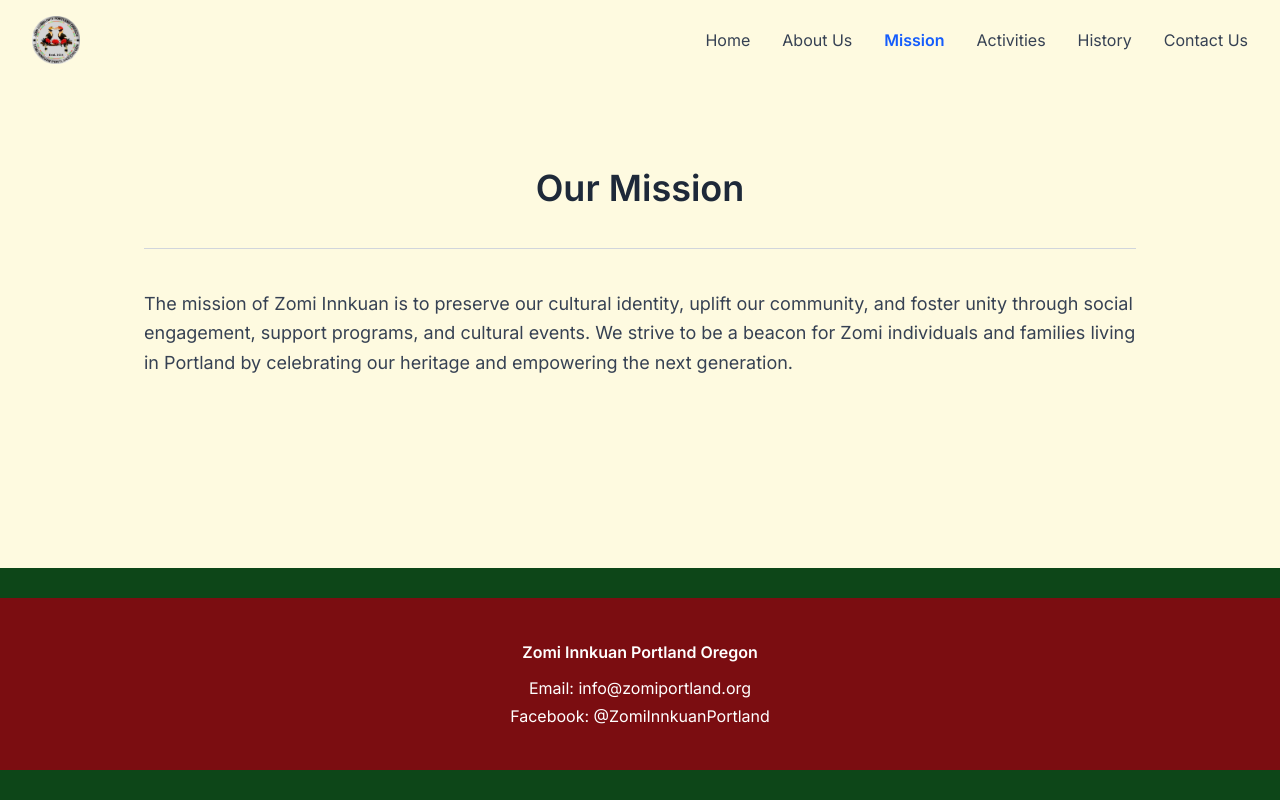
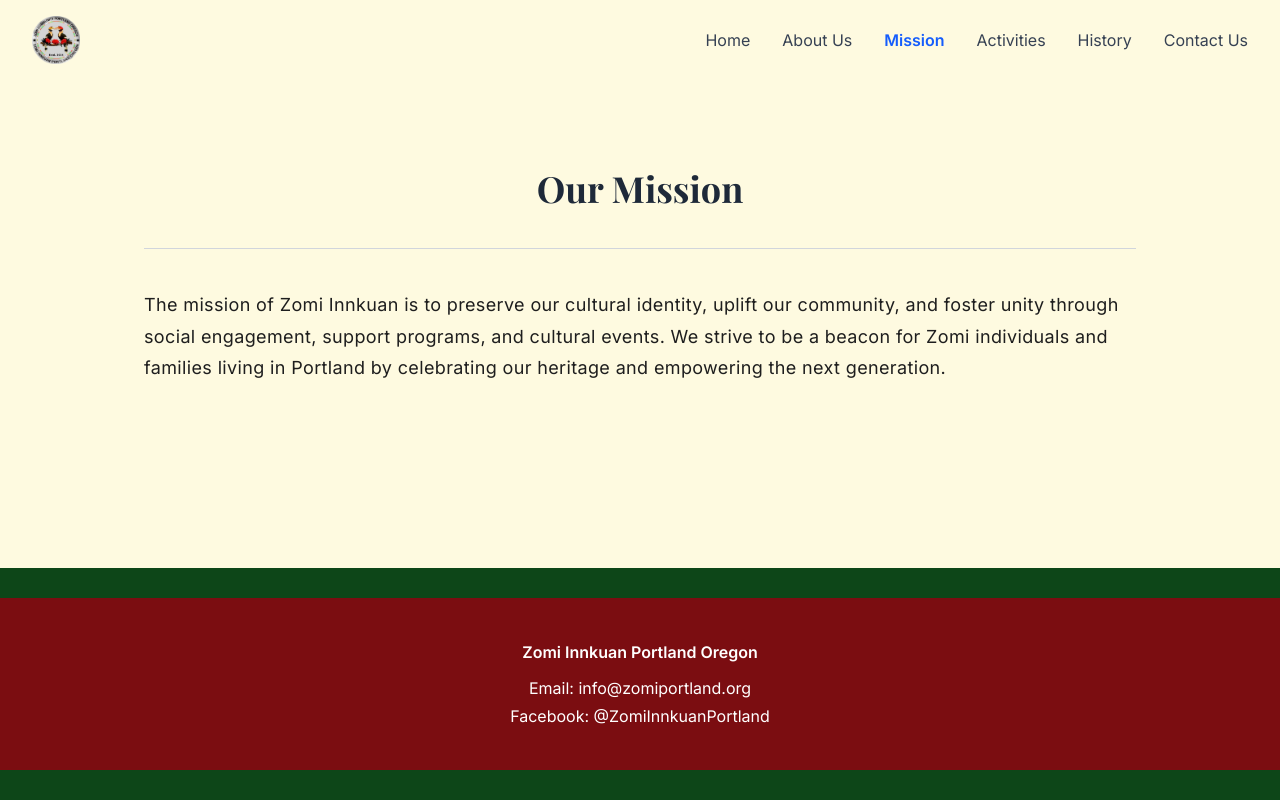
Before and after one commit to dvan2/zipo-site, a Next.js app: page /mission in a window 1280 px wide. Built offline with nearby package versions, Linux system fonts and the light colour scheme.

Commit message:
created wrapper class, extracting fonts

```diff
--- a/app/about/page.tsx
+++ b/app/about/page.tsx
@@ -1,15 +1,14 @@
 import PageHeader from '@/components/PageHeader';
+import Wrapper from '@/components/Wrapper';
 
 export default function About() {
   return (
-    <div className='max-w-5xl mx-auto px-6 py-20'>
+    <Wrapper>
       <PageHeader title='About Us' />
       <p className='text-lg text-gray-700 leading-relaxed'>
         Zomi Innkuan Portland is a vibrant community fostering unity among Zomi
         families through cultural celebrations, support, and leadership.
       </p>
-
-      {/* Additional sections below */}
-    </div>
+    </Wrapper>
   );
 }
--- a/app/activities/page.tsx
+++ b/app/activities/page.tsx
@@ -1,10 +1,10 @@
 import PageHeader from '@/components/PageHeader';
 
-export default function Page() {
+export default function Activities() {
   return (
     <div className='max-w-5xl mx-auto px-4 py-12'>
       <PageHeader title='Activities' />
-      <p className='text-lg text-gray-700 leading-relaxed'>
+      <p className='body-lg'>
         At Zomi Innkuan Portland, we regularly host cultural celebrations,
         community meetings, fundraising events, and youth programs to strengthen
         unity and preserve our Zomi heritage. Our activities aim to uplift,
--- a/app/globals.css
+++ b/app/globals.css
@@ -13,6 +13,16 @@
 @layer components {
   .nav-link {
     @apply text-base font-normal text-gray-700 hover:text-blue-600 transition;
+  }
+
+  .font-heading {
+    font-family: var(--font-heading);
+  }
+
+  .body-lg {
+    @apply text-lg leading-relaxed;
+    letter-spacing: 0.02em;
+    line-height: 1.75;
   }
 }
 
@@ -59,3 +69,18 @@
 .nav-link:hover::after {
   width: 100%;
 }
+
+.fade-in {
+  animation: fadeIn 0.6s ease-in-out forwards;
+}
+
+@keyframes fadeIn {
+  from {
+    opacity: 0;
+    transform: translateY(10px);
+  }
+  to {
+    opacity: 1;
+    transform: translateY(0);
+  }
+}
--- a/app/layout.tsx
+++ b/app/layout.tsx
@@ -15,7 +15,7 @@
   children: React.ReactNode;
 }>) {
   return (
-    <html lang='en'>
+    <html lang='en' className='overflow-y-scroll'>
       <body className='min-h-screen flex flex-col bg-gray-50 text-gray-800'>
         <Navbar />
         <main className='flex-grow'>
--- a/app/mission/page.tsx
+++ b/app/mission/page.tsx
@@ -4,7 +4,7 @@
   return (
     <div className='max-w-5xl mx-auto px-4 py-12'>
       <PageHeader title='Our Mission' />
-      <p className='text-lg text-gray-700 leading-relaxed'>
+      <p className='body-lg'>
         The mission of Zomi Innkuan is to preserve our cultural identity, uplift
         our community, and foster unity through social engagement, support
         programs, and cultural events. We strive to be a beacon for Zomi
--- a/app/page.tsx
+++ b/app/page.tsx
@@ -11,7 +11,7 @@
         <div className='absolute inset-0 bg-black/40' />
         <div className='relative z-10'>
           <Parallax speed={-10}>
-            <h2 className='text-5xl md:text-6xl font-bold font-[var(--font-heading)] leading-tight mb-16'>
+            <h2 className='text-5xl md:text-6xl font-bold font-heading leading-tight mb-16 fade-in'>
               Welcome to{' '}
               <span className='text-accent'>Zomi Innkuan Portland Oregon</span>
             </h2>
@@ -35,7 +35,7 @@
 
       <section id='events' className='bg-[#fefae0] py-20 px-6'>
         <div className='max-w-4xl mx-auto text-center'>
-          <h3 className='text-3xl font-bold text-gray-900 font-[var(--font-heading)] mb-10'>
+          <h3 className='text-3xl font-bold text-gray-900 font-heading mb-10'>
             Upcoming Event
           </h3>
 
--- a/components/PageHeader.tsx
+++ b/components/PageHeader.tsx
@@ -1,9 +1,7 @@
 export default function PageHeader({ title }: { title: string }) {
   return (
     <div className='text-center py-10 border-b border-gray-300 mb-10'>
-      <h1 className='text-4xl font-bold font-[var(--font-heading)] text-gray-800'>
-        {title}
-      </h1>
+      <h1 className='text-4xl font-bold font-heading text-gray-800'>{title}</h1>
     </div>
   );
 }
--- /dev/null
+++ b/components/Wrapper.tsx
@@ -0,0 +1,3 @@
+export default function Wrapper({ children }: { children: React.ReactNode }) {
+  return <div className='max-w-5xl mx-auto px-6 py-12'>{children}</div>;
+}
```
